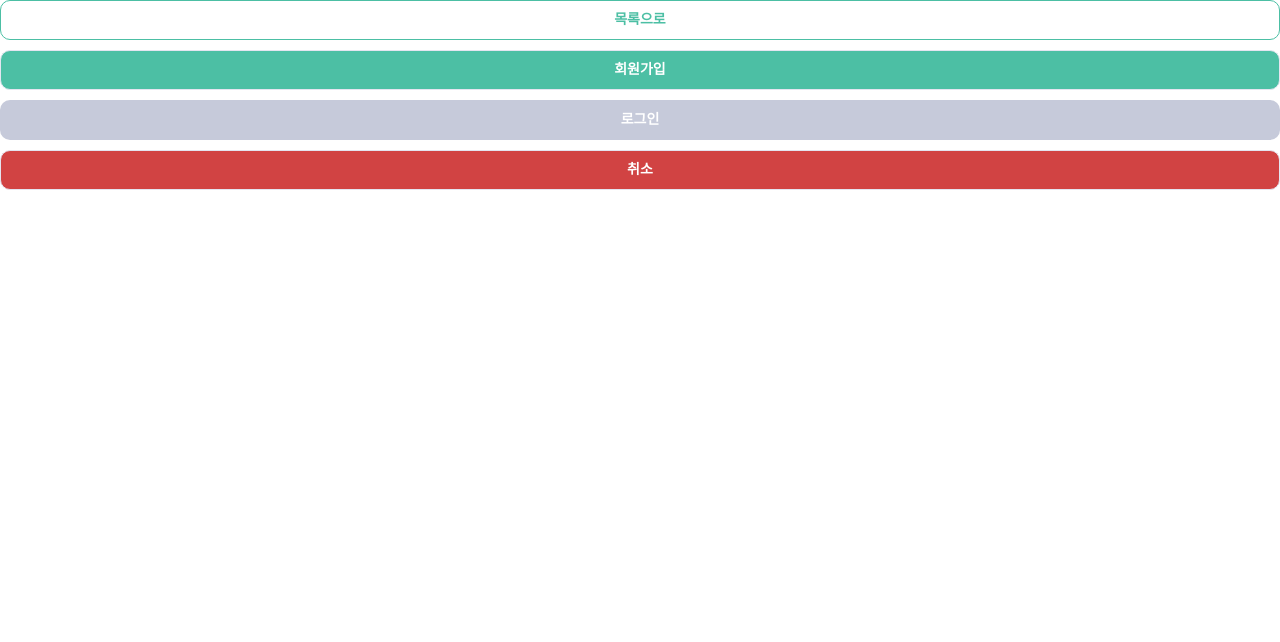
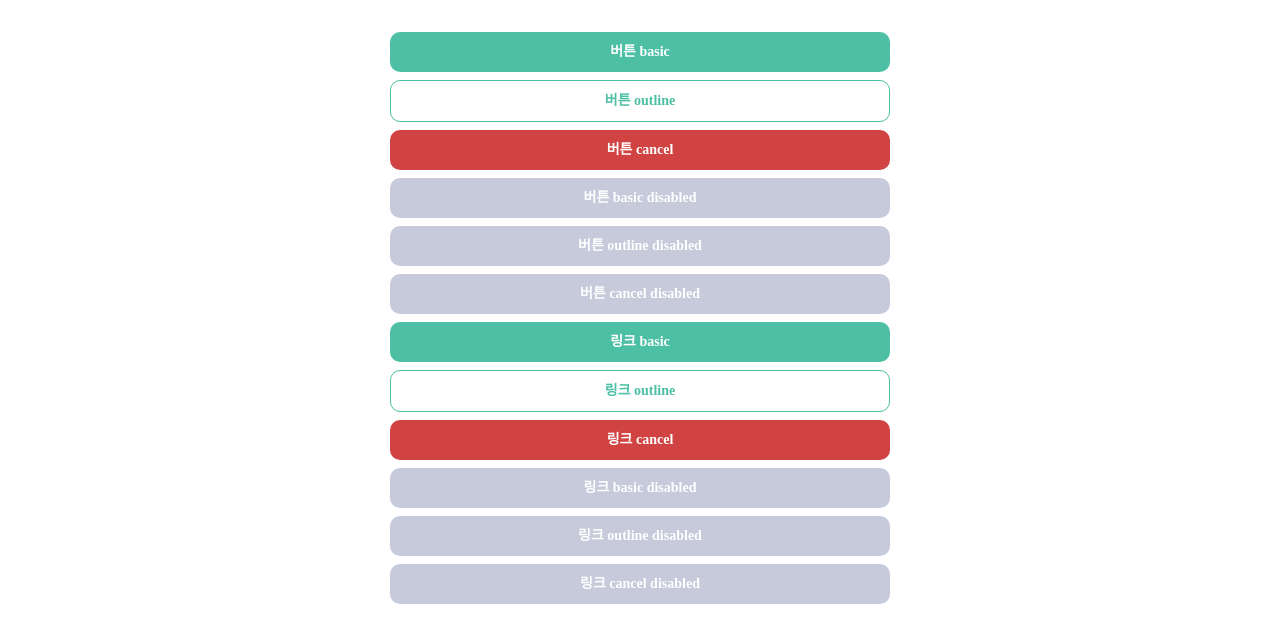
Before and after one commit to i-trust-you/wikid, a Next.js app: page / in a window 1280 px wide. Shown: the top 642 px of the page. Built offline with nearby package versions, Linux system fonts and the light colour scheme; a web font is replaced by a local one.

Commit message:
feat: 스타일 수정 - disabled 스타일 안맞는거 수정 - absolute 제거 - border 안맞는거 수정

```diff
--- a/app/_components/common/Button.tsx
+++ b/app/_components/common/Button.tsx
@@ -3,34 +3,37 @@ import { MouseEvent, PropsWithChildren } from "react";
 
 interface ButtonProps extends PropsWithChildren {
 	href?: string;
-	buttonStyle?: "basic" | "outline" | "cancel";
+	style?: "basic" | "outline" | "cancel";
 	onClick?: (e: MouseEvent<HTMLButtonElement>) => void;
 	disabled?: boolean;
 }
 
-const Button: React.FC<ButtonProps> = ({ children, href, buttonStyle = "", onClick, disabled }) => {
-	switch (buttonStyle) {
+const Button: React.FC<ButtonProps> = ({ children, href, style = "basic", onClick, disabled }) => {
+	let buttonStyle = "";
+
+	switch (style) {
+		case "basic":
+			buttonStyle = "bg-primary-200 text-white";
+			break;
 		case "outline":
-			buttonStyle = "bg-white border-primary-200 text-primary-200";
+			buttonStyle = "bg-white border border-primary-200 text-primary-200";
 			break;
 		case "cancel":
 			buttonStyle = "bg-red-200 text-white";
 			break;
-		default:
-			buttonStyle = "bg-primary-200 text-white";
 	}
 
 	return href ? (
 		<Link
 			href={href}
-			className={`${disabled ? `bg-gray-300 text-white` : `${buttonStyle}`} absolute flex h-full w-full cursor-pointer items-center justify-center rounded-[10px] border text-md font-semibold`}
+			className={`${disabled ? `cursor-default border-none bg-gray-300 text-white` : `${buttonStyle}`} flex h-full w-full cursor-pointer items-center justify-center rounded-[10px] px-5 py-2 text-md font-semibold`}
 		>
 			{children}
 		</Link>
 	) : (
 		<button
 			onClick={onClick}
-			className={`${buttonStyle} absolute h-full w-full cursor-pointer rounded-[10px] border text-md font-semibold disabled:border-none disabled:bg-gray-300`}
+			className={`${buttonStyle} h-full w-full cursor-pointer rounded-[10px] px-5 py-2 text-md font-semibold disabled:cursor-default disabled:border-none disabled:bg-gray-300 disabled:text-white`}
 			disabled={disabled}
 		>
 			{children}
--- a/app/page.tsx
+++ b/app/page.tsx
@@ -1,39 +1,40 @@
 "use client";
-
-import { useRouter } from "next/navigation";
-import React from "react";
 
 import Button from "./_components/common/Button";
 
 export default function Page() {
-	const router = useRouter();
-	const handleClick = () => {
-		alert("회원가입됐습니다");
-		router.push("/login");
-	};
-
-	const isSubmitted = "" || "" || !"";
-
 	return (
-		<div className="flex flex-col gap-[10px]">
-			<div className="w-50 relative h-10">
-				<Button href="/board" buttonStyle="outline">
-					목록으로
-				</Button>
-			</div>
-			<div className="w-50 relative h-10">
-				<Button onClick={handleClick}>회원가입</Button>
-			</div>
-			<div className="w-50 relative h-10">
-				<Button disabled={isSubmitted} buttonStyle="basic">
-					로그인
-				</Button>
-			</div>
-			<div className="w-50 relative h-10">
-				<Button href="/board" buttonStyle="cancel">
-					취소
-				</Button>
-			</div>
+		<div className="m-auto mt-8 flex w-[500px] flex-col gap-2">
+			<Button style="basic">버튼 basic</Button>
+			<Button style="outline">버튼 outline</Button>
+			<Button style="cancel">버튼 cancel</Button>
+			<Button style="basic" disabled>
+				버튼 basic disabled
+			</Button>
+			<Button style="outline" disabled>
+				버튼 outline disabled
+			</Button>
+			<Button style="cancel" disabled>
+				버튼 cancel disabled
+			</Button>
+			<Button href="" style="basic">
+				링크 basic
+			</Button>
+			<Button href="" style="outline">
+				링크 outline
+			</Button>
+			<Button href="" style="cancel">
+				링크 cancel
+			</Button>
+			<Button href="" disabled style="basic">
+				링크 basic disabled
+			</Button>
+			<Button href="" disabled style="outline">
+				링크 outline disabled
+			</Button>
+			<Button href="" disabled style="cancel">
+				링크 cancel disabled
+			</Button>
 		</div>
 	);
 }
```
